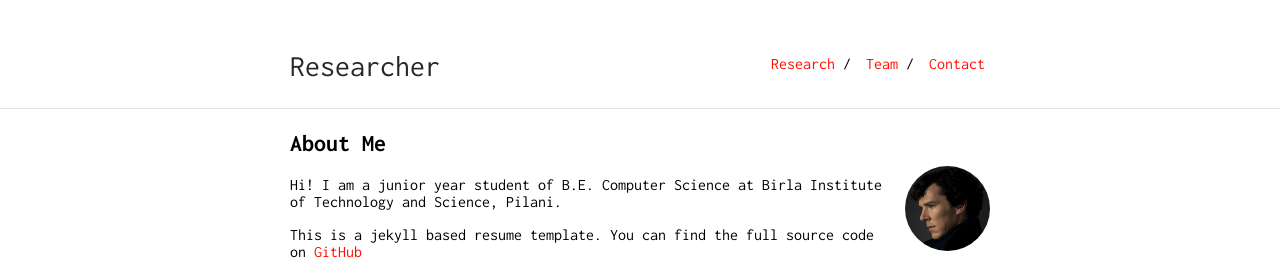
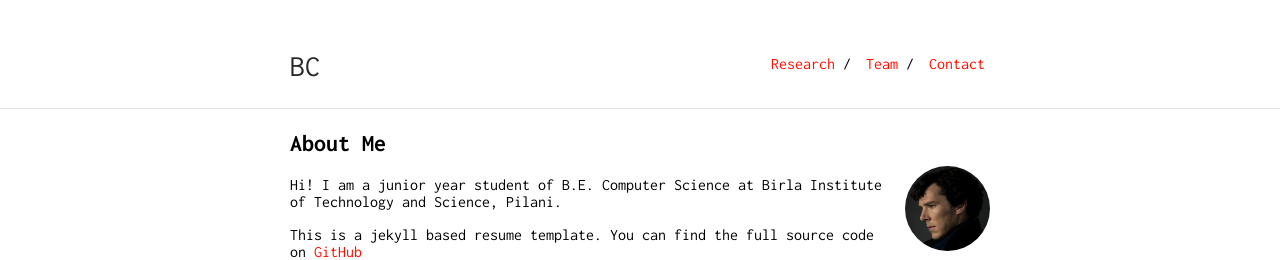
Before and after one commit to birolcabukusta/birolcabukusta.github.io, a Jekyll site: the page built from index.md, in a window 1280 px wide. Shown: the top 260 px of the page. Built offline with Jekyll 4.4.1, drawn with Linux system fonts in a browser that asks for light colours; our own code applies the rules of GitHub Pages for plain Markdown files.

Commit message:
Update _config.yml

```diff
--- a/_config.yml
+++ b/_config.yml
@@ -1,4 +1,4 @@
-title: Researcher
+title: BC
 url: "birolcabukusta.github.io"
 
 
```
